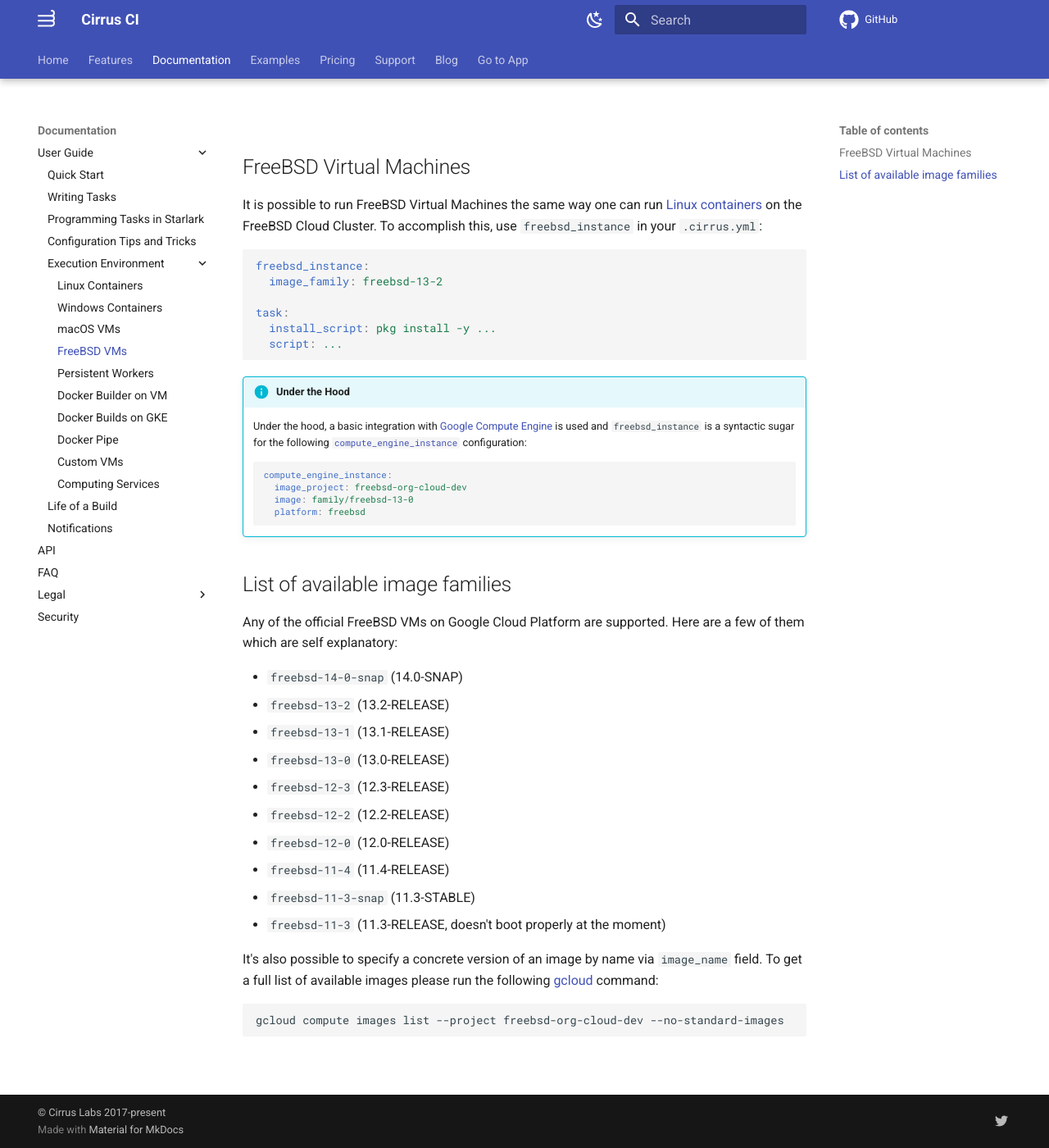
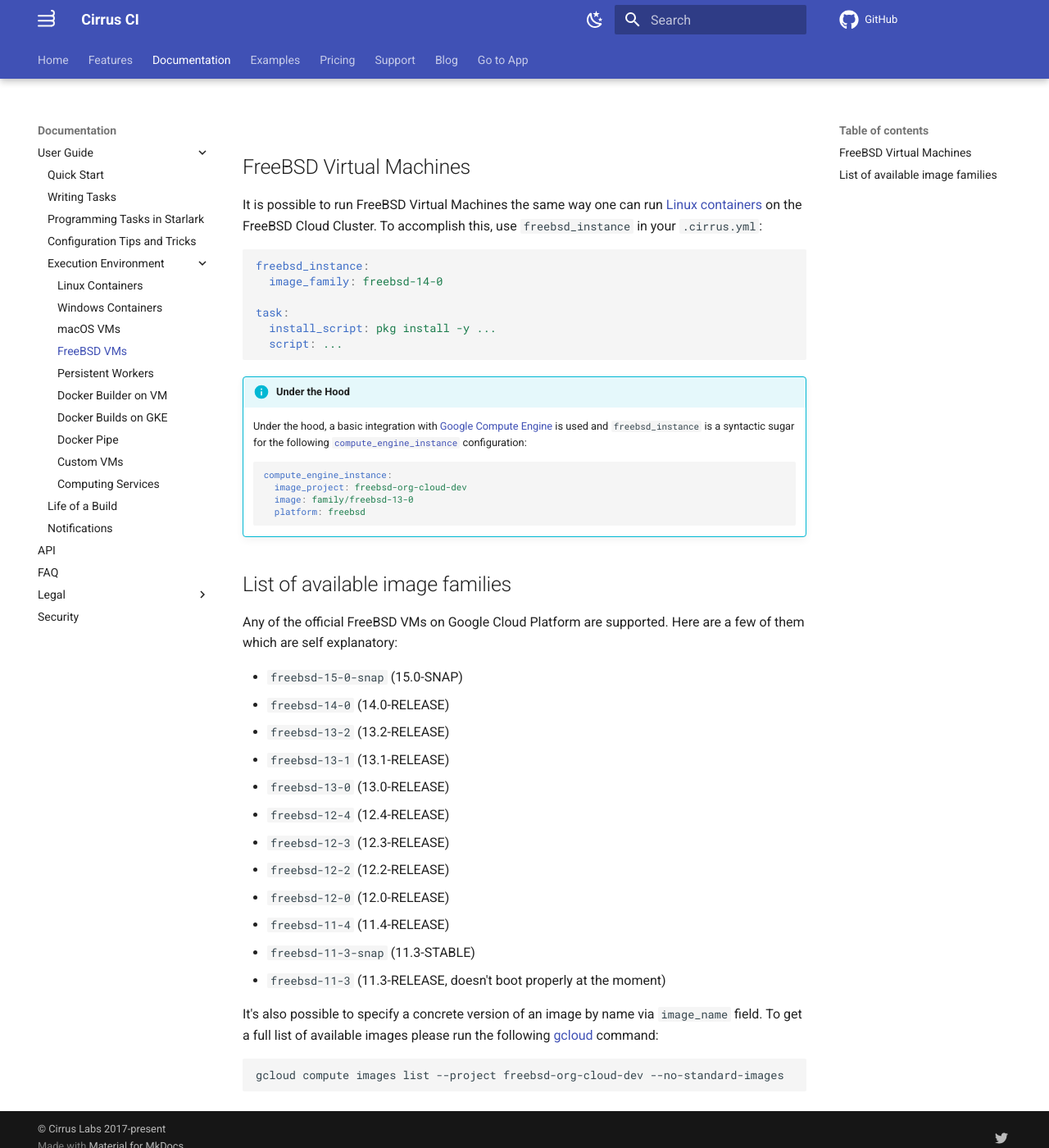
Before and after one commit to cirruslabs/cirrus-ci-docs, an MkDocs documentation site: the page built from docs/guide/FreeBSD.md, in a window 1280 px wide and 1400 px high. Shown: the whole window at 82% size. Built offline with MkDocs 1.6.1 and Material for MkDocs 9.7.7, drawn with Linux system fonts in a browser that asks for light colours; comment, search, counter and statistics services are not loaded.

Commit message:
Update FreeBSD releases (#1257)

````diff
--- a/docs/guide/FreeBSD.md
+++ b/docs/guide/FreeBSD.md
@@ -5,7 +5,7 @@ To accomplish this, use `freebsd_instance` in your `.cirrus.yml`:
 
 ```yaml
 freebsd_instance:
-  image_family: freebsd-13-2
+  image_family: freebsd-14-0
 
 task:
   install_script: pkg install -y ...
@@ -27,10 +27,12 @@ task:
 
 Any of the official FreeBSD VMs on Google Cloud Platform are supported. Here are a few of them which are self explanatory:
 
-* `freebsd-14-0-snap` (14.0-SNAP)
+* `freebsd-15-0-snap` (15.0-SNAP)
+* `freebsd-14-0`      (14.0-RELEASE)
 * `freebsd-13-2`      (13.2-RELEASE)
 * `freebsd-13-1`      (13.1-RELEASE)
 * `freebsd-13-0`      (13.0-RELEASE)
+* `freebsd-12-4`      (12.4-RELEASE)
 * `freebsd-12-3`      (12.3-RELEASE)
 * `freebsd-12-2`      (12.2-RELEASE)
 * `freebsd-12-0`      (12.0-RELEASE)
````
